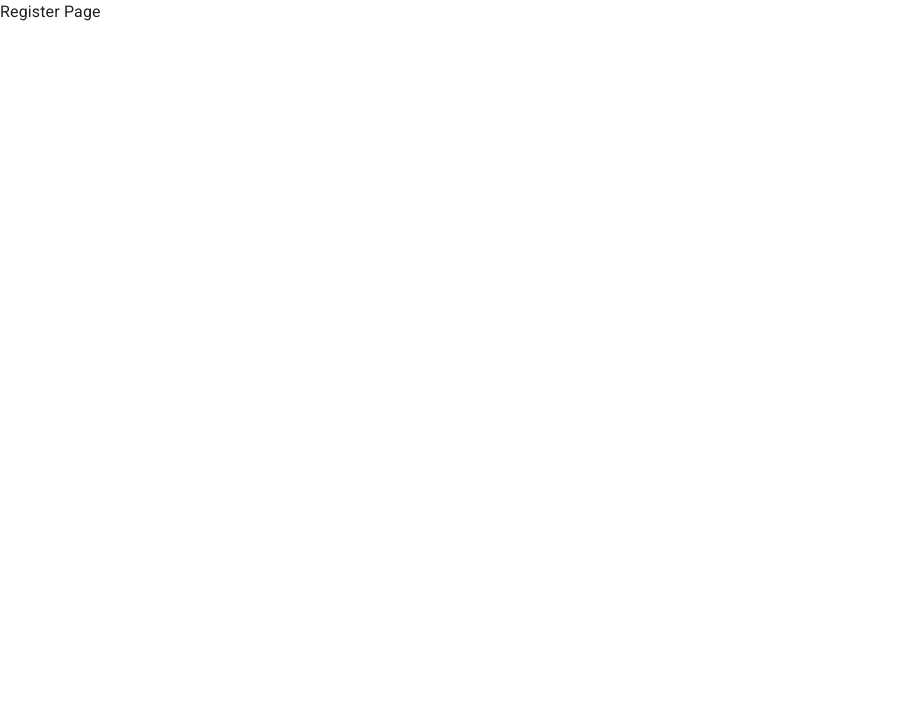
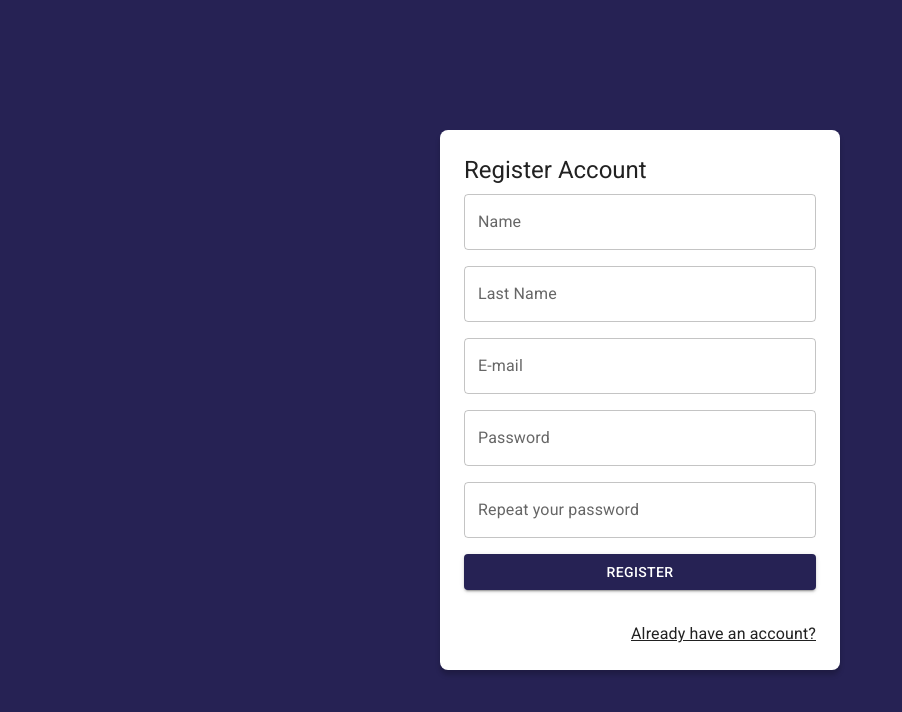
Before and after one commit to matisagardia/jornalApp, a React (Vite) app: page /auth/register in a window 1280 px wide. Shown: the top 712 px of the page, without its empty margins (0-902 px from the left). Built offline with nearby package versions, Linux system fonts and the light colour scheme.

Commit message:
JournalLayout creation

```diff
--- a/src/auth/pages/RegisterPage.jsx
+++ b/src/auth/pages/RegisterPage.jsx
@@ -1,9 +1,85 @@
+import { Google } from "@mui/icons-material";
+import { Button, Grid, Link, TextField } from "@mui/material";
+import { Typography } from "@mui/material";
+import { height } from "@mui/system";
+import { Link as RouterLink} from "react-router-dom";
+import { AuthLayout } from "../layout/AuthLayout";
 
 
 export const RegisterPage = () => {
+
   return (
-    <div>
-        Register Page
-    </div>
+
+      <AuthLayout title="Register Account">
+
+        <form action="">
+
+          <Grid container gap={2}>
+
+            <Grid item xs={12}>
+              <TextField
+              label="Name"
+              type="text"
+              placeholder="Insert your name"
+              fullWidth/>
+            </Grid>
+
+            <Grid item xs={12}>
+              <TextField
+              label="Last Name"
+              type="text"
+              placeholder="Insert your last name"
+              fullWidth/>
+            </Grid>
+
+            <Grid item xs={12}>
+              <TextField
+              label="E-mail"
+              type="email"
+              placeholder="mail@google.com"
+              fullWidth/>
+            </Grid>
+
+            <Grid item xs={12}>
+              <TextField
+              label="Password"
+              type="password"
+              placeholder="Insert your password"
+              fullWidth/>
+            </Grid>
+
+            <Grid item xs={12}>
+              <TextField
+              label="Repeat your password"
+              type="password"
+              placeholder="Password"
+              fullWidth/>
+            </Grid>
+
+            <Grid container spacing={2} justifyContent='center'>
+
+              <Grid item xs={12} sm={12} >
+                <Button variant="contained" fullWidth>
+                  Register
+                </Button>
+                </Grid>
+              <Grid item xs={12} sm={6}>
+
+              </Grid>
+
+            </Grid>
+
+              <Grid container direction='row' justifyContent='end'>
+                <Link component={RouterLink} color='inherit' to='/auth/login'>
+                Already have an account?
+                </Link>
+              </Grid>
+
+          </Grid>
+
+        </form>
+
+      </AuthLayout>
+
   )
 }
--- /dev/null
+++ b/src/journal/layout/JournalLayout.jsx
@@ -0,0 +1,16 @@
+import { Box } from '@mui/system'
+import React from 'react'
+
+export const JournalLayout = ({children}) => {
+  return (
+    <Box sx={{display:'flex'}}>
+
+        <Box component='main' sx={{flexGrow: 1, p: 3}}>
+
+            {children}
+
+        </Box>
+
+    </Box>
+  )
+}
--- a/src/journal/pages/JournalPage.jsx
+++ b/src/journal/pages/JournalPage.jsx
@@ -1,13 +1,20 @@
 import { Typography } from "@mui/material"
 import { MailOutline } from '@mui/icons-material'
+import { JournalLayout } from "../layout/JournalLayout"
 
 
+const drawerWidth = 240;
+
 export const JournalPage = () => {
+
+
   return (
-    <>
-    <Typography variant='h1'>JournalPage</Typography>
+    <JournalLayout>
 
-    <MailOutline />
-    </>
+      <Typography>
+        Lorem ipsum dolor, sit amet consectetur adipisicing elit. Porro dolor expedita ipsam aliquid esse delectus quidem. Accusamus rerum ad itaque velit similique, ab asperiores possimus perspiciatis doloremque laboriosam? Placeat, quos.
+      </Typography>
+
+    </JournalLayout>
   )
 }
```
